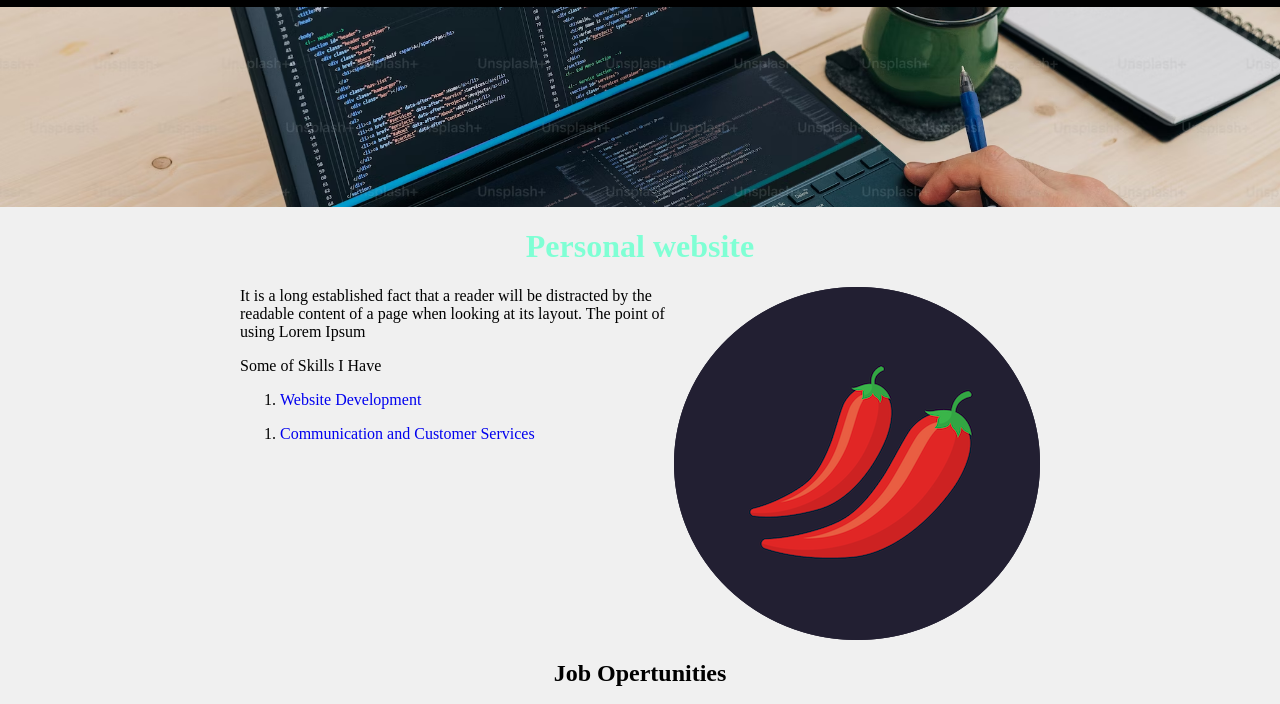
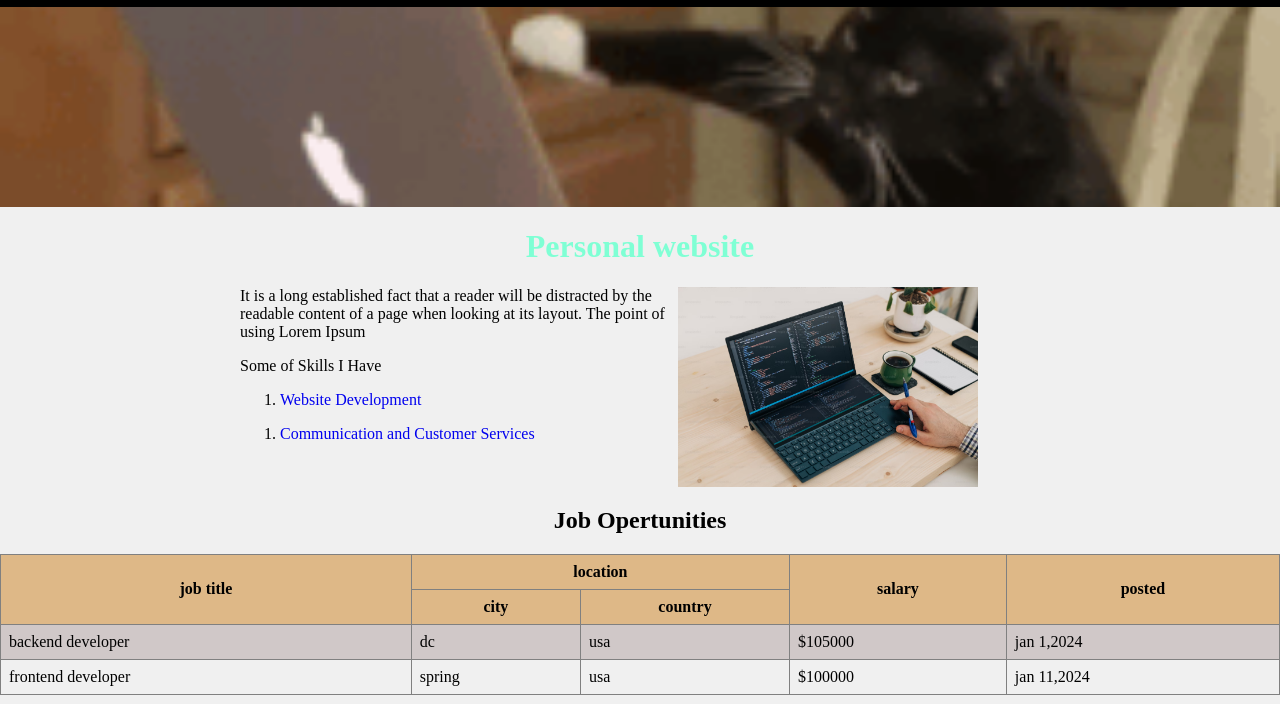
Before and after one commit to ylkM/career-application, a plain HTML site: page src/index.html in a window 1280 px wide. Shown: the part 63-767 px from the top of the page. Drawn offline with Linux system fonts and the light colour scheme.

Commit message:
css modification

```diff
--- a/src/index.html
+++ b/src/index.html
@@ -13,7 +13,7 @@
     <div id="navbar">
       <img id= "log" src="./logo.jpg" height="40px" alt="logo">
     </div>
-    <img id='cat'src="/developer-photo.png" alt="cat" height="100px">
+    <img id='cat'src="./coding.gif" alt="cat" height="100px">
     <h1>Personal website</h1>
     <div id="about">
       <div id="discription"><p style="margin-top:0;">It is a long established fact that a reader will be distracted by the readable content of a page when looking at its layout. The point of using Lorem Ipsum </p>
@@ -24,7 +24,7 @@
     <ol>
       <li><a href="#">Communication and Customer Services</a></li>
     </ol></div>
-      <div id="team"><img src="/chillies.png"  alt="red paper"></div>
+      <div id="team"><img src="/src/developer-photo.png"  alt="coding" height="200px"></div>
     </div>
 
 
```
Also changed, not shown: src/chillies.png (deleted), src/coding.gif (renamed from src/cat.gif).
